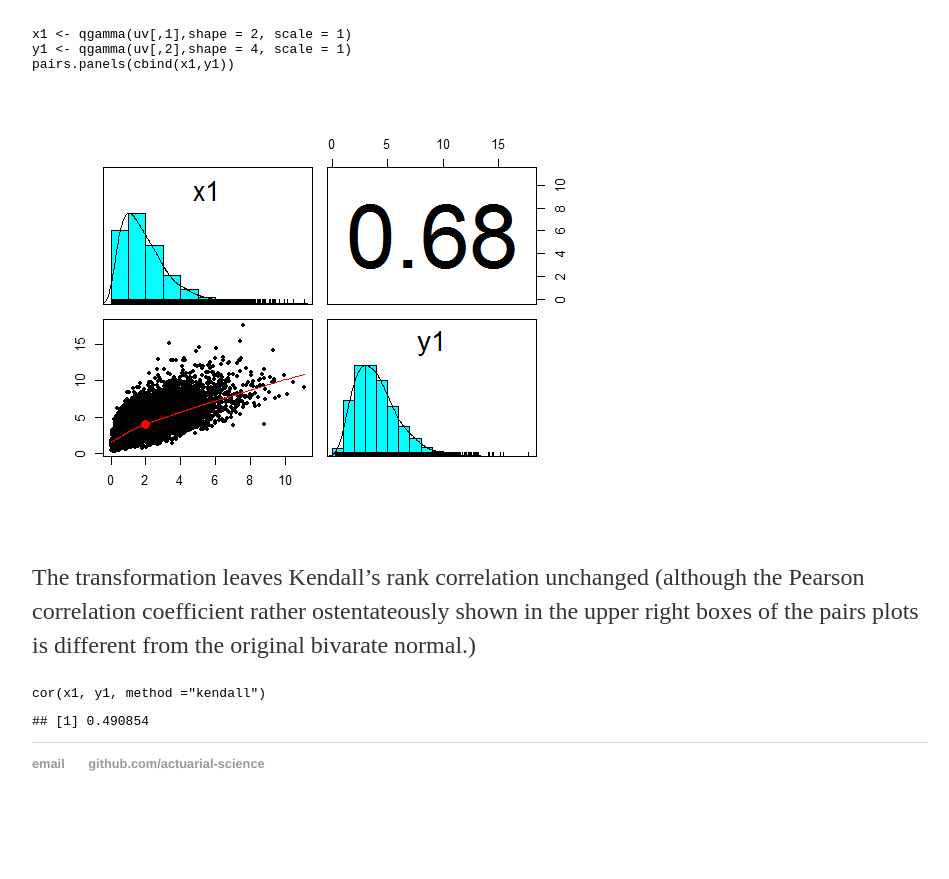
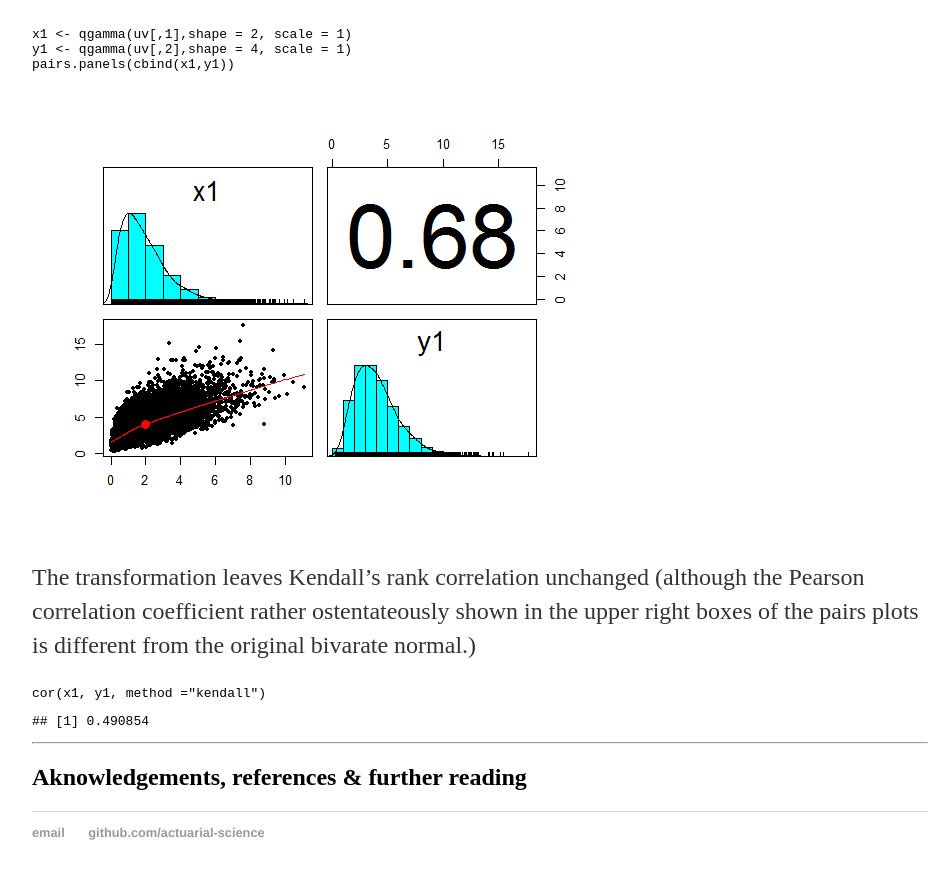
Before and after one commit to actuarial-science/actuarial-science.github.io, a Jekyll site: the page built from _posts/2016-03-20-Introduction-to-copulas.md, in a window 1280 px wide and 900 px high, scrolled down 5392 px. Shown: the top 879 px of the window, without its empty margins (160-1109 px from the left). Built offline with Jekyll 4.4.1, drawn with Linux system fonts in a browser that asks for light colours; comment, search, counter and statistics services are not loaded; before the commit the page ends 6223 px from its top, so only the background shows below that; some of the changed lines change nothing that is shown; some of the changed text lies outside the part shown.

Commit message:
Added aknowledgements section

````diff
--- a/_posts/2016-03-20-Introduction-to-copulas.md
+++ b/_posts/2016-03-20-Introduction-to-copulas.md
@@ -2,7 +2,7 @@
 layout: post
 comments: true
 title: "Introduction to copulas"
-date: 2016-03-20
+date: 2016-03-30
 ---
 
 Here is a quote from Paul Sweeting's ERM book:
@@ -126,3 +126,6 @@ cor(x1, y1, method ="kendall")
 ```
 
     ## [1] 0.490854
+
+---
+## Aknowledgements, references & further reading
````
